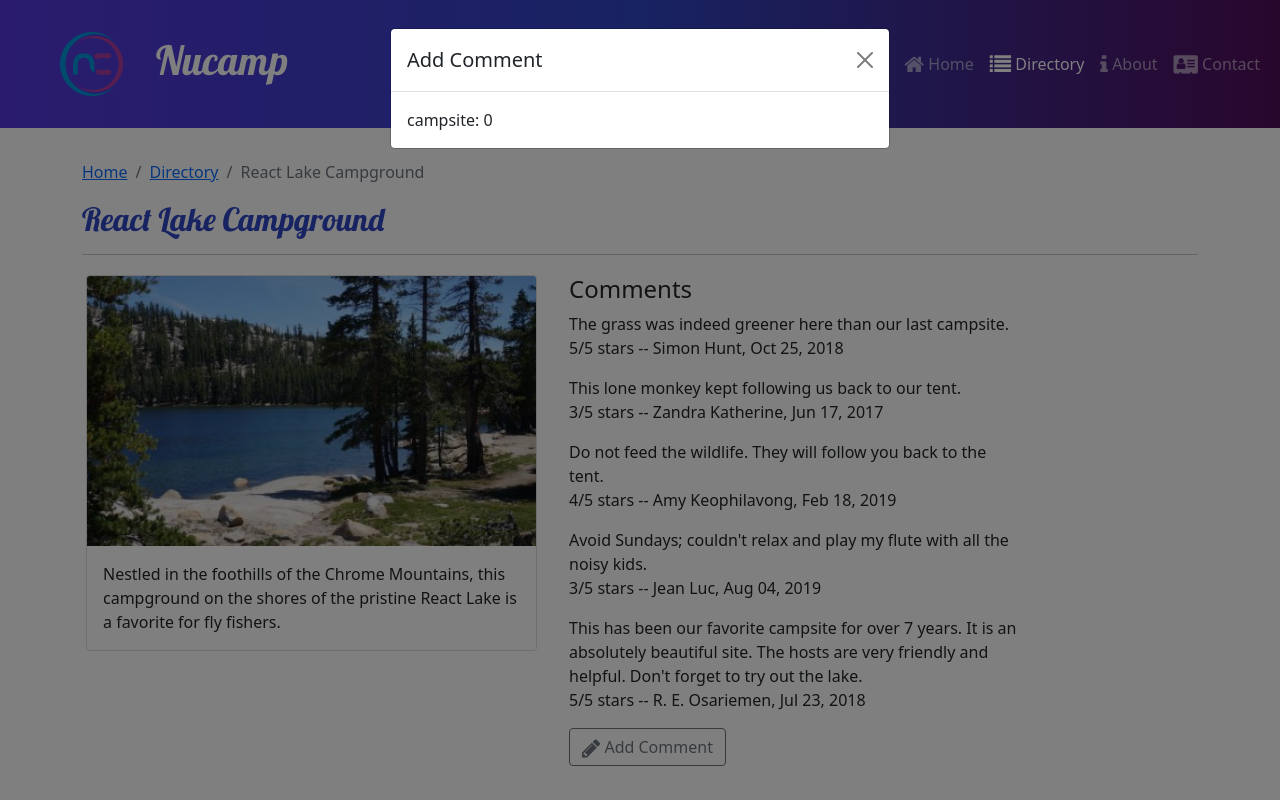
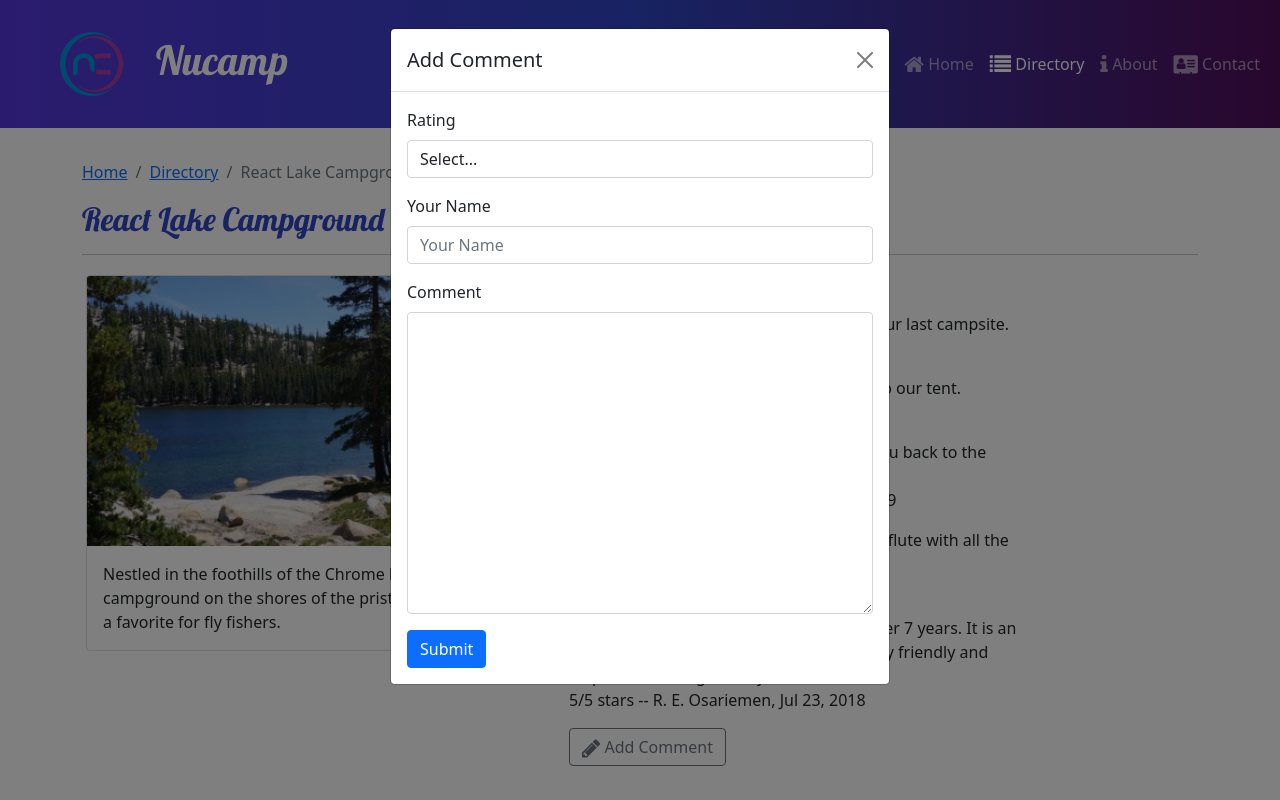
Before and after one commit to hennasingh/Nucampsite-with-react, a React (Create React App) app: page /directory/0 in a window 1280 px wide. Both pictures are taken after a click on the button "Add Comment". Shown: the top 800 px of the page. Built offline with nearby package versions, Linux system fonts and the light colour scheme.

Commit message:
Implemented commentForm using formik library, validation on rating and name and added the page to campsiteDetail

```diff
--- a/src/features/comments/CommentForm.js
+++ b/src/features/comments/CommentForm.js
@@ -1,13 +1,27 @@
 import { useState } from 'react';
-import { Button, Modal, ModalHeader, ModalBody} from 'reactstrap';
+import { Button, Modal, ModalHeader, ModalBody, FormGroup, Label } from 'reactstrap';
+import { Formik, Field, Form, ErrorMessage } from 'formik';
+import { validateCommentForm } from '../../utils/validateCommentForm';
 
 const CommentForm = ({campsiteId}) => {
 
     const [modalOpen, setModalOpen] = useState(false);
 
+    const handleSubmit = (values) => {
+        const comment = {
+
+            campsiteId: parseInt(campsiteId),
+            rating: values.rating,
+            author: values.author,
+            text: values.commentText
+        };
+        console.log(comment);
+        setModalOpen(false);
+    };
+
     return (
         <>
-            <Button outline ='true' onClick ={() => setModalOpen(true)}>
+            <Button outline onClick ={() => setModalOpen(true)}>
                 <i className ='fa fa-pencil fa-lg' /> Add Comment
             </Button>
             <Modal isOpen={modalOpen}>
@@ -15,7 +29,60 @@
                     Add Comment
                 </ModalHeader>
                 <ModalBody>
-                    campsite: {campsiteId}
+                    <Formik
+                        initialValues={{
+                            rating: undefined,
+                            author: '',
+                            commentText: ''
+                        }}
+                        onSubmit={handleSubmit}
+                        validate={validateCommentForm}
+                    >
+                        <Form>
+                            <FormGroup>
+                                <Label htmlFor='rating'>Rating</Label>
+                                <Field
+                                    name='rating'
+                                    as='select'
+                                    className='form-control'
+                                >
+                                    <option>Select...</option>
+                                    <option>1</option>
+                                    <option>2</option>
+                                    <option>3</option>
+                                    <option>4</option>
+                                    <option>5</option>
+                                </Field>
+                                <ErrorMessage name='rating'>
+                                    {(msg) => <p className='text-danger'>{msg}</p>}
+                                </ErrorMessage>
+                            </FormGroup>
+                            <FormGroup>
+                                <Label htmlFor='author'>Your Name</Label>
+                                <Field
+                                    name='author'
+                                    placeholder='Your Name'
+                                    className='form-control'
+                                />
+                                <ErrorMessage name='author'>
+                                    {(msg) => <p className='text-danger'>{msg}</p>}
+                                </ErrorMessage>
+                            </FormGroup>
+                            <FormGroup>
+                                <Label htmlFor='commentText'>Comment</Label>
+                                <Field
+                                    name='commentText'
+                                    as='textarea'
+                                    rows='12'
+                                    className='form-control'
+                                />
+                            </FormGroup>
+                            <Button type='submit' color='primary'>
+                                Submit
+                            </Button>
+                        </Form>
+
+                    </Formik>
                 </ModalBody>
 
             </Modal>
--- /dev/null
+++ b/src/utils/validateCommentForm.js
@@ -0,0 +1,16 @@
+export const validateCommentForm =(values) => {
+    const errors = {};
+
+    if(!values.rating) {
+        errors.rating ='Required';
+    }
+
+    if(values.author.length < 2) {
+        errors.author = 'Must be at least 2 characters.';
+    } else if (values.author.length > 15) {
+        errors.author = 'Must be 15 characters or less.';
+    }
+
+    return errors;
+
+};
```
